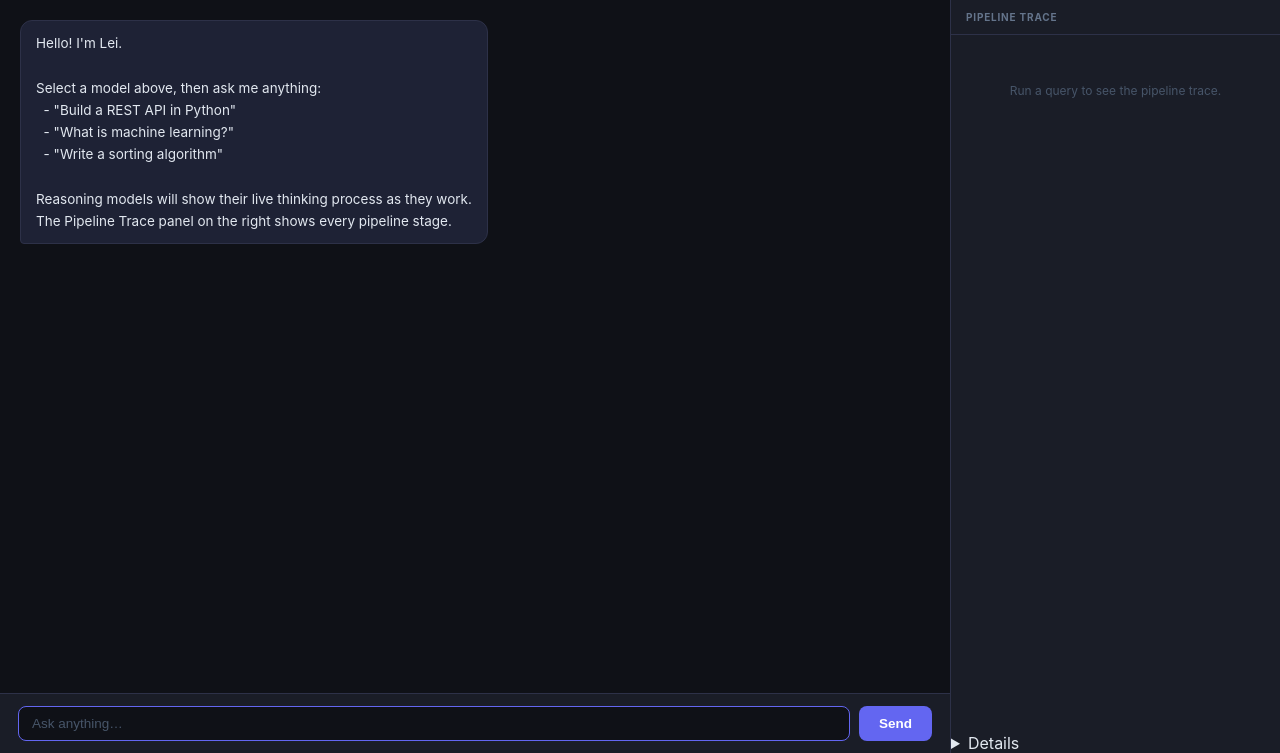
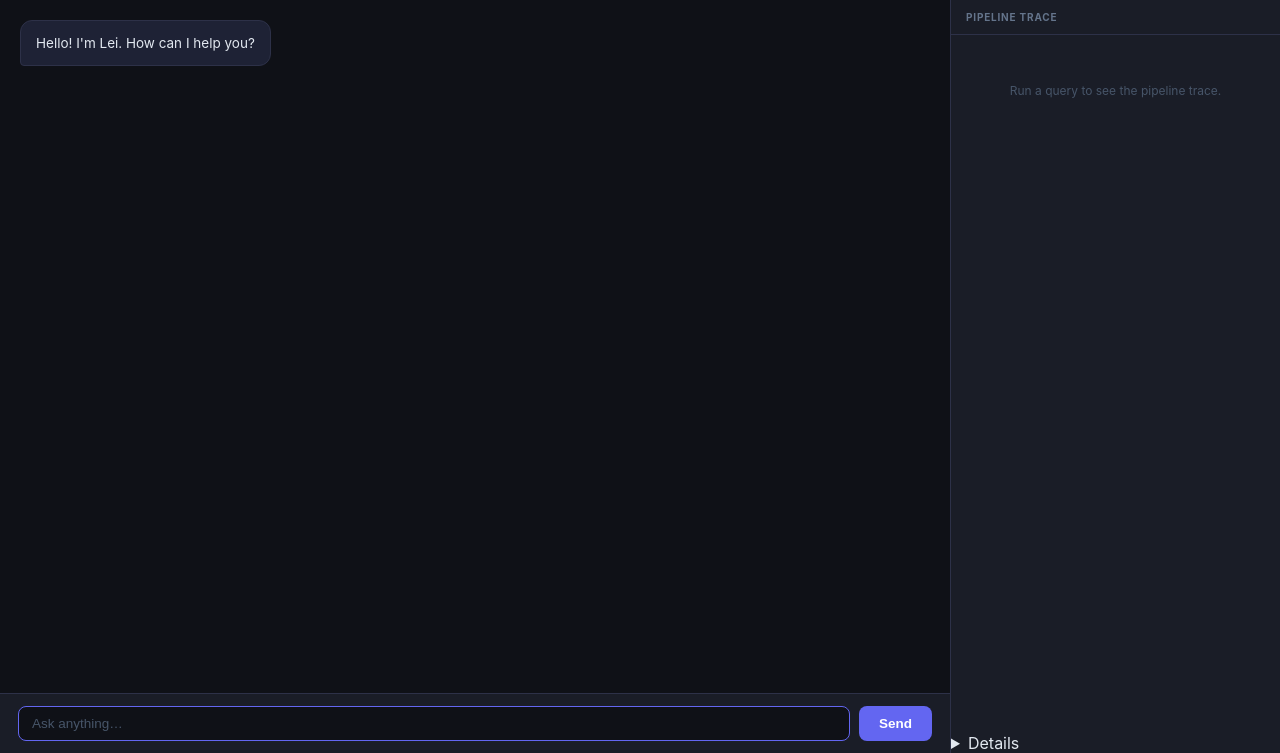
Before and after one commit to neshent/AI-Spider, a Flask app: page / in a window 1280 px wide. Shown: the part 47-800 px from the top of the page. Run offline with Flask 3, Linux system fonts and the light colour scheme; data that the repository does not hold is empty.

Commit message:
UI: simplify welcome message to one line

```diff
--- a/templates/index.html
+++ b/templates/index.html
@@ -38,15 +38,7 @@
 <div class="layout">
   <div class="chat-panel">
     <div class="messages" id="messages">
-      <div class="message assistant">Hello! I'm Lei.
-
-Select a model above, then ask me anything:
-  - "Build a REST API in Python"
-  - "What is machine learning?"
-  - "Write a sorting algorithm"
-
-Reasoning models will show their live thinking process as they work.
-The Pipeline Trace panel on the right shows every pipeline stage.</div>
+      <div class="message assistant">Hello! I'm Lei. How can I help you?</div>
     </div>
     <div class="input-bar">
       <input id="userInput" type="text" placeholder="Ask anything…" autocomplete="off" autofocus />
```
